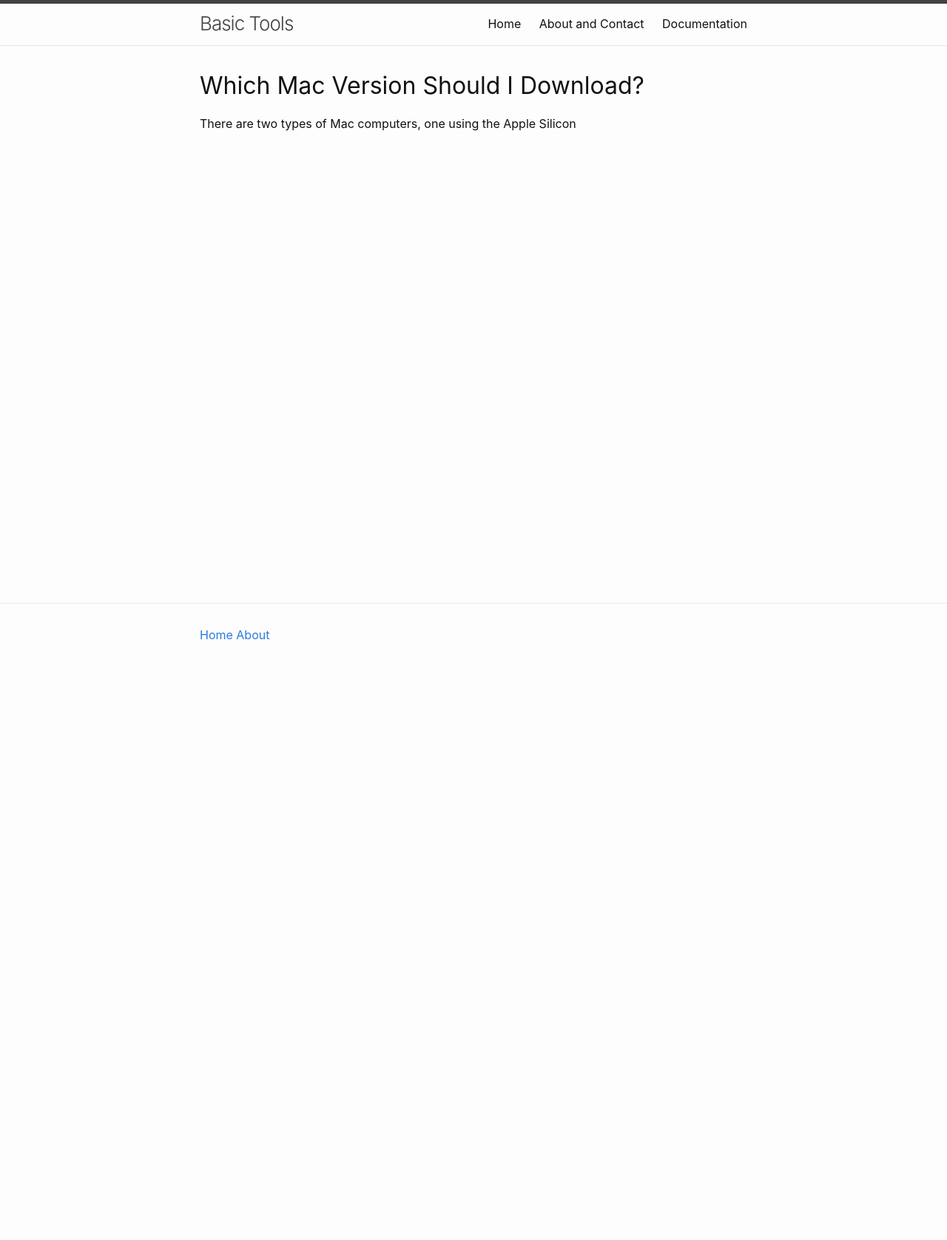
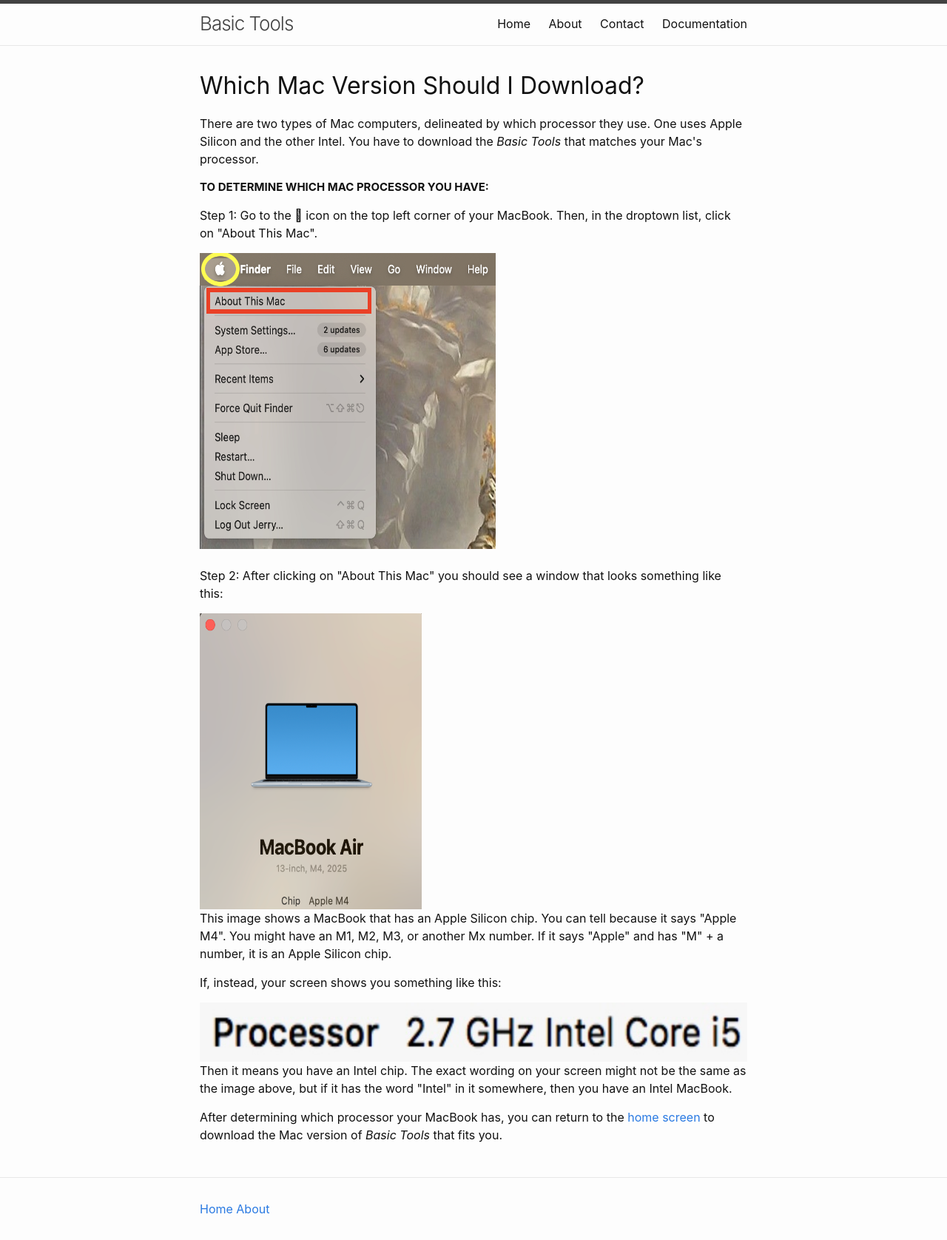
Before and after one commit to zzou21/BasicToolsWeb, a Jekyll site: the page built from macDistinguishChip/macDistinguishChip.html, in a window 1280 px wide. Shown: the whole page at 74% size. Built offline with Jekyll 4.4.1, drawn with Linux system fonts in a browser that asks for light colours; before the commit the page ends 900 px from its top, so only the background shows below that.

Commit message:
updated sub pages

```diff
--- a/_layouts/default.html
+++ b/_layouts/default.html
@@ -22,7 +22,9 @@
         <nav class="site-nav" id="site-nav" role="navigation" aria-label="Main">
 
           <a class="page-link" href="{{ '/' | relative_url }}">Home</a>
-          <a class="page-link" href="{{ '/about/' | relative_url }}">About and Contact</a>
+          <a class="page-link" href="{{ '/about/' | relative_url }}">About</a>
+          <a class="page-link" href="{{ '/contact/' | relative_url }}">Contact</a>
+
           <a class="page-link" href="{{ '/documentation/' | relative_url }}">Documentation</a>
 
           <!-- <div class="nav-dropdown">
--- /dev/null
+++ b/contact/contact.css
@@ -0,0 +1,5 @@
+.section-heading{
+    font-size: 15px;
+    font-weight: bold;
+    text-transform: uppercase;
+}
--- a/documentation/documentation.html
+++ b/documentation/documentation.html
@@ -4,3 +4,5 @@
 description: Docs
 permalink: /documentation/
 ---
+
+<p>to be included</p>
--- /dev/null
+++ b/macDistinguishChip/macDistinguishChip.css
@@ -0,0 +1,5 @@
+.section-heading{
+    font-size: 15px;
+    font-weight: bold;
+    text-transform: uppercase;
+}
--- a/macDistinguishChip/macDistinguishChip.html
+++ b/macDistinguishChip/macDistinguishChip.html
@@ -3,9 +3,26 @@
 title: Choose Which Mac Version to Download
 permalink: /MacChipVersion/
 ---
+<link rel="stylesheet" href="{{ "/macDistinguishChip/macDistinguishChip.css" | relative_url }}">
 
-<div class="home">
-  <h1>Which Mac Version Should I Download?</h1>
-</div>
+<h1>Which Mac Version Should I Download?</h1>
 
-<p>There are two types of Mac computers, one using the Apple Silicon</p>
+<p>There are two types of Mac computers, delineated by which processor they use. One uses Apple Silicon and the other Intel. You have to download the <i>Basic Tools</i> that matches your Mac's processor.</p>
+
+<p class="section-heading">To determine which Mac processor you have:</p>
+
+<p>Step 1: Go to the  icon on the top left corner of your MacBook. Then, in the droptown list, click on "About This Mac".</p>
+<img src="{{ "/assets/images/photosForMacDistinguishChip/MacDetermineProcessorStep1.jpg" | relative_url }}" alt="Step one to find which Mac processor you have" width="400" height="400">
+<br>
+<br>
+<p>Step 2: After clicking on "About This Mac" you should see a window that looks something like this:</p>
+
+<img src="{{ "/assets/images/photosForMacDistinguishChip/MacDetermineProcessorSilicon.png" | relative_url }}" alt="Image for mac with silicon chip" width="300" height="400">
+
+<p>This image shows a MacBook that has an Apple Silicon chip. You can tell because it says "Apple M4". You might have an M1, M2, M3, or another Mx number. If it says "Apple" and has "M" + a number, it is an Apple Silicon chip.</p>
+
+<p>If, instead, your screen shows you something like this:</p>
+<img src="{{ "/assets/images/photosForMacDistinguishChip/MacDetermineProcessorIntel.jpg" | relative_url }}" alt="Image for mac with Intel chip" width="1000" height="80" >
+<p>Then it means you have an Intel chip. The exact wording on your screen might not be the same as the image above, but if it has the word "Intel" in it somewhere, then you have an Intel MacBook.</p>
+
+<p>After determining which processor your MacBook has, you can return to the <a href="{{ '/' | relative_url }}">home screen</a> to download the Mac version of <i>Basic Tools</i> that fits you.</p>
--- /dev/null
+++ b/macPostDownloadCleanup/macPostDownloadCleanup.css
@@ -0,0 +1,5 @@
+.section-heading{
+    font-size: 15px;
+    font-weight: bold;
+    text-transform: uppercase;
+}
--- a/windowsDownloadPreCodeSign/windowsDownloadPrecodesign.html
+++ b/windowsDownloadPreCodeSign/windowsDownloadPrecodesign.html
@@ -3,3 +3,5 @@
 title: Instructions for Downloading Windows Version (for now)
 permalink: /WindowsDownloadInstructions/
 ---
+
+<p>to be included</p>
```
Also changed, not shown: contact/contact.html (added, +39 -0 lines), macPostDownloadCleanup/macPostDownloadCleanup.html (+11 -0 lines), assets/images/photosForMacDistinguishChip/MacDetermineProcessorIntel.jpg (added), assets/images/photosForMacDistinguishChip/MacDetermineProcessorSilicon.png (added), assets/images/photosForMacDistinguishChip/MacDetermineProcessorStep1.jpg (added), 1 other file.
